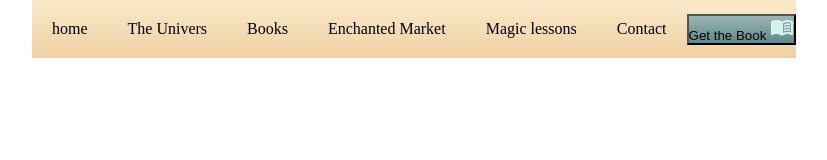
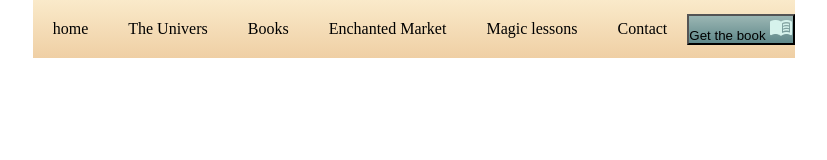
Before and after one commit to webGrandpa/landing_page_markup, a plain HTML site: page index.html in a window 1280 px wide. Shown: the full height of the page, 226-1053 px from the left. Drawn offline with Linux system fonts and the light colour scheme.

Commit message:
first day of working on project --name (ARCANE ACADEMY)... its a landing page for markup, this is a homework from 10x academy

```diff
--- a/index.html
+++ b/index.html
@@ -23,7 +23,7 @@
                 <li>Contact</li>
             </ul>
         </nav>
-        <button class="header-btn"> Get the Book
+        <button class="header-btn"> Get the book
             <img src="/media/header-btn-book-icon.png" alt="">
         </button>
     </header>
```
